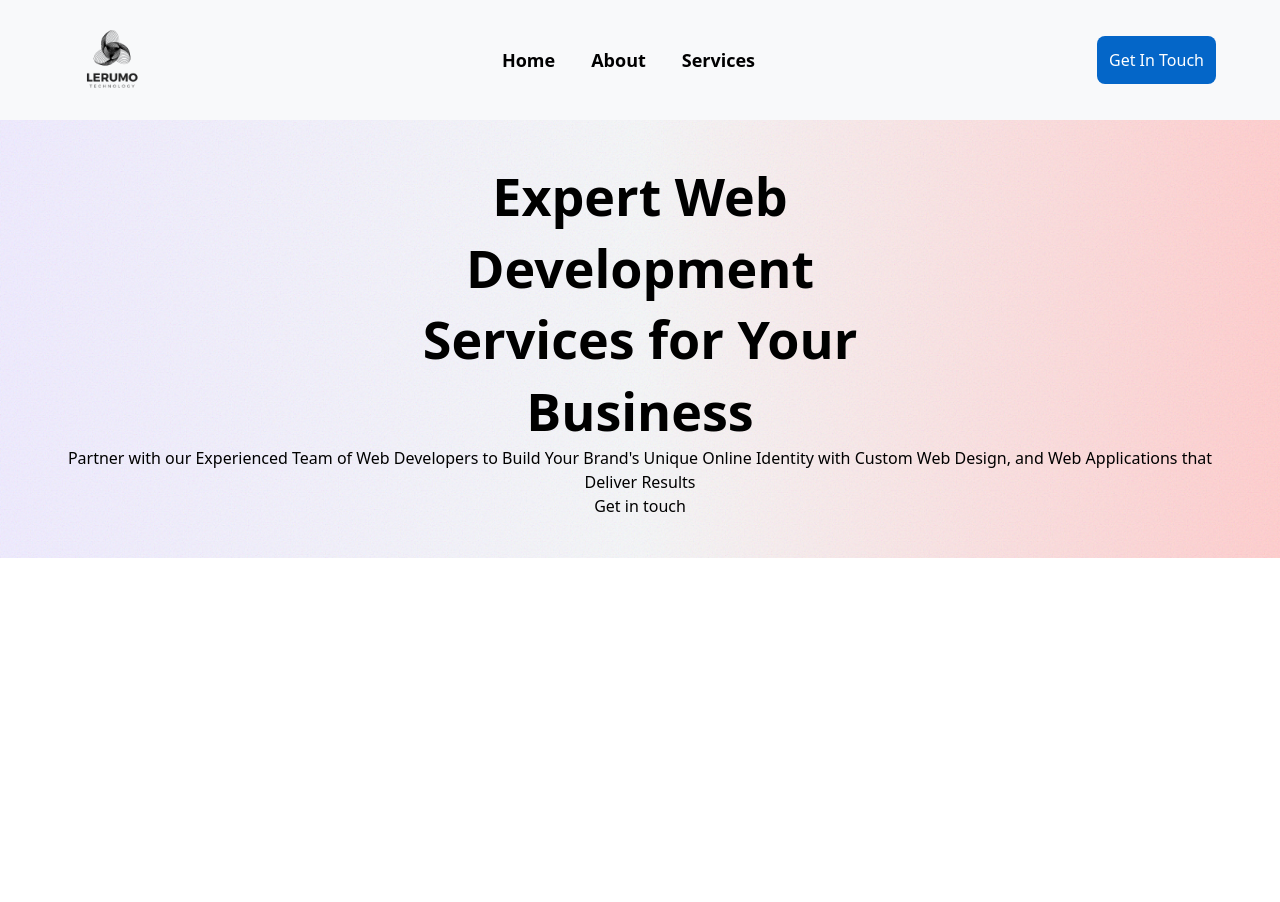
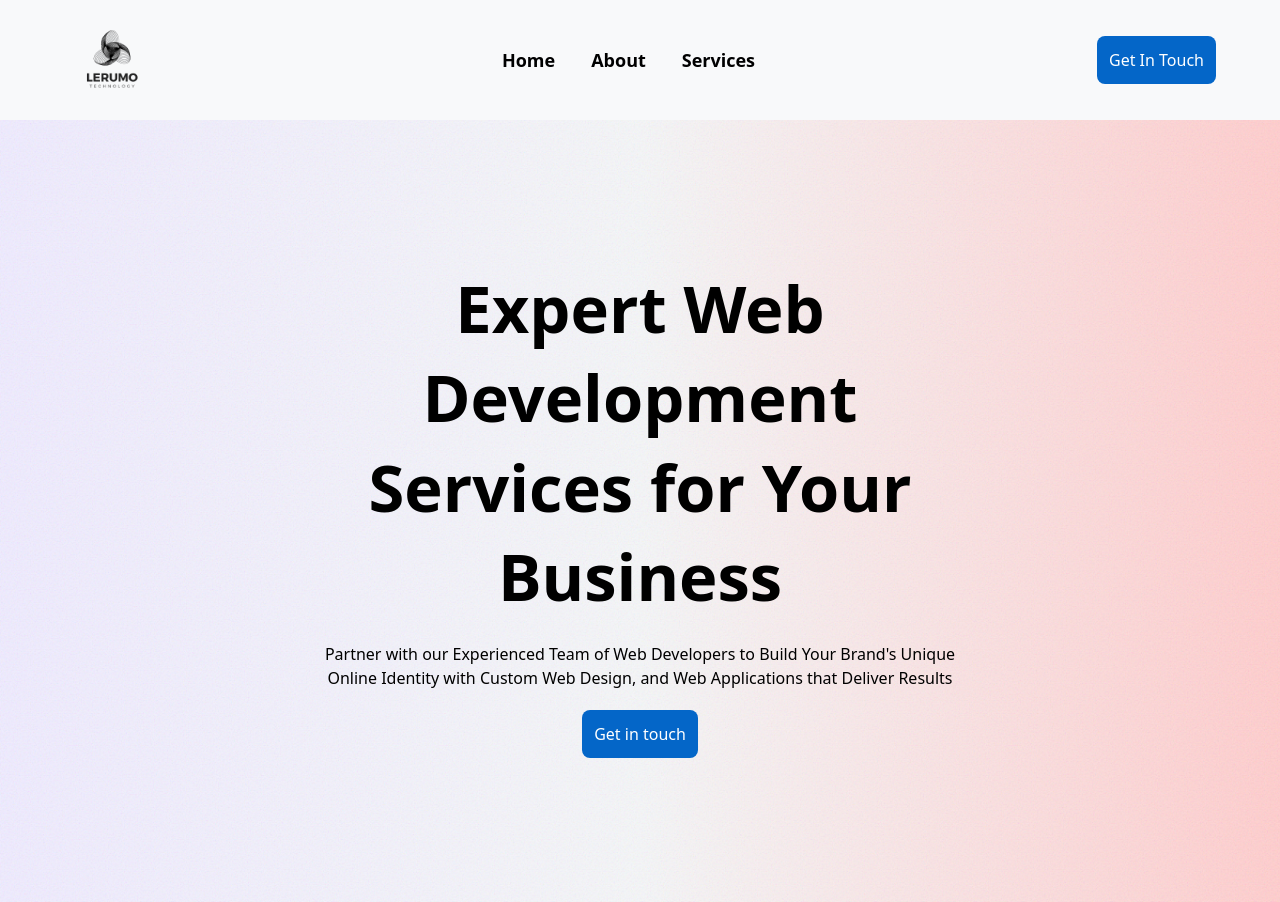
Before and after one commit to rorisangputu/lerumoweb, a React (Vite) app: page / in a window 1280 px wide. Before the commit the page ends 800 px from the top, so only its background shows below. Built offline with nearby package versions, Linux system fonts and the light colour scheme.

Commit message:
styling hero

```diff
--- a/src/Components/Hero.jsx
+++ b/src/Components/Hero.jsx
@@ -4,18 +4,23 @@ import Button from "./Button"
 const Hero = () => {
     return (
         <section className="hero-bg">
-            <div className="w-[90%] mx-auto py-10 flex flex-col
-                    justify-center items-center text-center">
-                <h1 className="text-[52px] !leading-snug font-bold
-                    w-[550px]">
+            <div className="w-[90%] mx-auto py-36 flex flex-col
+                    justify-center items-center gap-5 text-center">
+                <h1 className="text-[65px] !leading-snug font-bold
+                    w-[700px]">
                     Expert Web Development Services for Your Business
                 </h1>
-                <p>
+                <p className="w-[55%]">
                     Partner with our Experienced Team of Web Developers
                     to Build Your Brand's Unique Online Identity with Custom
                     Web Design, and Web Applications that Deliver Results
                 </p>
-                <Button title="Get in touch" />
+                <Button
+                    title="Get in touch"
+                    styles="bg-blue
+                    text-white rounded-lg p-3 hover:bg-[#3880c9]
+                    hover:scale-105 duration-200"
+                />
             </div>
         </section>
     )
```
